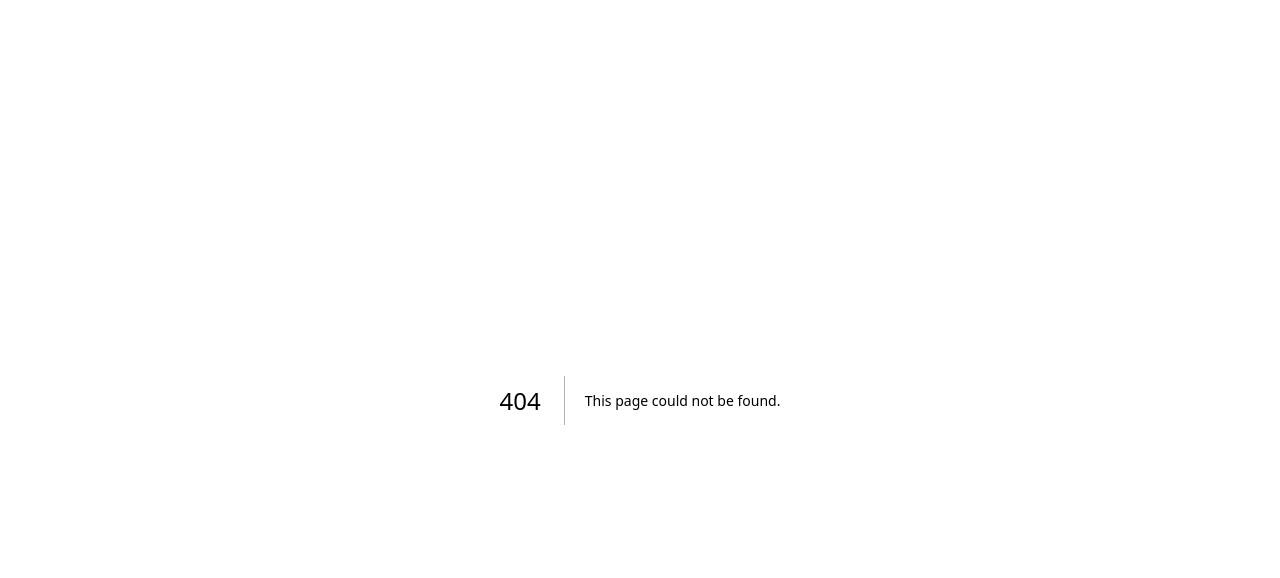
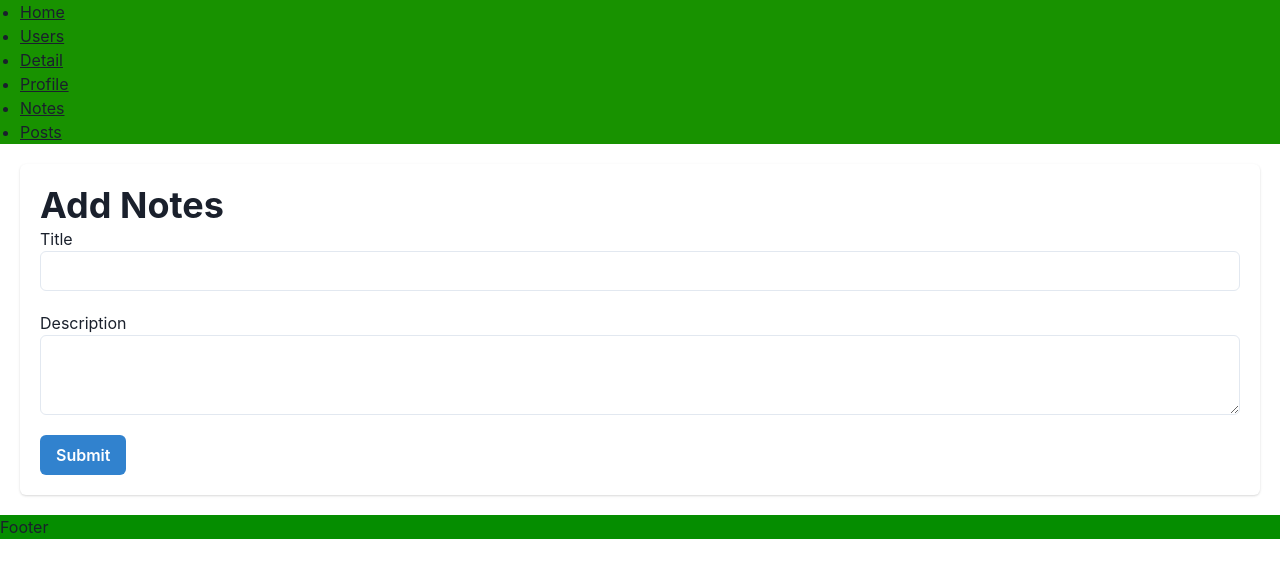
Before and after one commit to Slippoy03/learn-next, a Next.js app: page /notes/add in a window 1280 px wide. Before the commit this address had no page. Shown: the top 578 px of the page. Built offline with nearby package versions, Linux system fonts and the light colour scheme.

Commit message:
day-12, feat : Implement API crud

```diff
--- a/package.json
+++ b/package.json
@@ -9,6 +9,10 @@
     "lint": "next lint"
   },
   "dependencies": {
+    "@chakra-ui/react": "^2.8.2",
+    "@emotion/react": "^11.13.3",
+    "@emotion/styled": "^11.13.0",
+    "framer-motion": "^11.4.0",
     "next": "14.2.5",
     "react": "^18",
     "react-dom": "^18"
--- a/pages/_app.js
+++ b/pages/_app.js
@@ -1,5 +1,10 @@
 import "@/styles/globals.css";
+import { ChakraProvider } from "@chakra-ui/react";
 
 export default function App({ Component, pageProps }) {
-  return <Component {...pageProps} />;
+  return (
+    <ChakraProvider>
+      <Component {...pageProps} />
+    </ChakraProvider>
+  );
 }
--- /dev/null
+++ b/pages/notes/add.js
@@ -0,0 +1,76 @@
+import dynamic from "next/dynamic";
+import {
+ Grid,
+ GridItem,
+ Card,
+ Heading,
+ Text,
+ Button,
+ Input,
+ Textarea,
+} from "@chakra-ui/react";
+import { useRouter } from "next/router";
+import { useState } from "react";
+
+const LayoutComponent = dynamic(() => import("@/layout"));
+
+export default function AddNotes() {
+ const router = useRouter();
+ const [notes, setNotes] = useState({
+  title:"",
+  description:"",
+ });
+
+ const HandleSubmit = async () => {
+  try {
+   const response = await fetch(
+    "https://service.pace-unv.cloud/api/notes",
+    {
+     method: "POST",
+     headers: {
+      "Content-Type": "application/json",
+     },
+     body: JSON.stringify(notes),
+    }
+   );
+   const result = await response.json();
+   if (result?.success) {
+    router.push("/notes");
+   }
+  } catch (error) {}
+ };
+
+ return (
+ <>
+  <LayoutComponent metaTitle="Notes">
+   <Card margin="5" padding="5">
+    <Heading>Add Notes</Heading>
+     <Grid gap="5">
+      <GridItem>
+       <Text>Title</Text>
+       <Input
+        type="text"
+        onChange={(event) =>
+         setNotes({ ...notes, title: event.target.value })
+        }
+       />
+     </GridItem>
+     <GridItem>
+      <Text>Description</Text>
+       <Textarea
+        onChange={(event) =>
+         setNotes({ ...notes, description: event.target.value })
+        }
+      />
+     </GridItem>
+     <GridItem>
+      <Button onClick={() => HandleSubmit()} colorScheme="blue">
+       Submit
+      </Button>
+     </GridItem>
+    </Grid>
+   </Card>
+  </LayoutComponent>
+ </>
+);
+}
--- /dev/null
+++ b/pages/notes/index.js
@@ -0,0 +1,78 @@
+import dynamic from "next/dynamic";
+import {
+  Box,
+  Flex,
+  Grid,
+  GridItem,
+  Card,
+  CardBody,
+  CardHeader,
+  CardFooter,
+  Heading,
+  Text,
+  Button,
+} from "@chakra-ui/react";
+import { useRouter } from "next/router";
+import { useEffect, useState } from "react";
+
+const LayoutComponent = dynamic(() => import("@/layout"));
+
+export default function Notes() {
+  const router = useRouter();
+  const [notes, setNotes] = useState();
+
+  useEffect(() => {
+    async function fetchingData() {
+      const res = await fetch("https://service.pace-unv.cloud/api/notes");
+      const listNotes = await res.json();
+      setNotes(listNotes);
+    }
+    fetchingData();
+  }, []);
+
+  return (
+    <>
+      <LayoutComponent metaTitle="Notes">
+        <Box padding="5">
+          <Flex justifyContent="end">
+            <Button
+              colorScheme="blue"
+              onClick={() => router.push("/notes/add")}
+            >
+              Add Notes
+            </Button>
+          </Flex>
+          <Flex>
+            <Grid templateColumns="repeat(3, 1fr)" gap={5}>
+              {notes?.data?.map((item) => (
+                // eslint-disable-next-line react/jsx-key
+                <GridItem>
+                  <Card>
+                    <CardHeader>
+                      <Heading>{item?.title}</Heading>
+                    </CardHeader>
+                    <CardBody>
+                      <Text>{item?.description}</Text>
+                    </CardBody>
+                    <CardFooter justify="space-between" flexWrap="wrap">
+                      <Button
+                        onClick={() => router.push(`/notes/edit/${item?.id}`)}
+                        flex="1"
+                        variant="ghost"
+                      >
+                        Edit
+                      </Button>
+                      <Button flex="1" colorScheme="red">
+                        Delete
+                      </Button>
+                    </CardFooter>
+                  </Card>
+                </GridItem>
+              ))}
+            </Grid>
+          </Flex>
+        </Box>
+      </LayoutComponent>
+    </>
+  );
+}
```
Also changed, not shown: pages/note.js (renamed from pages/notes.js), pages/notes/edit/[id].js (added), 1 other file (tests, documents, lock files or other folders).
